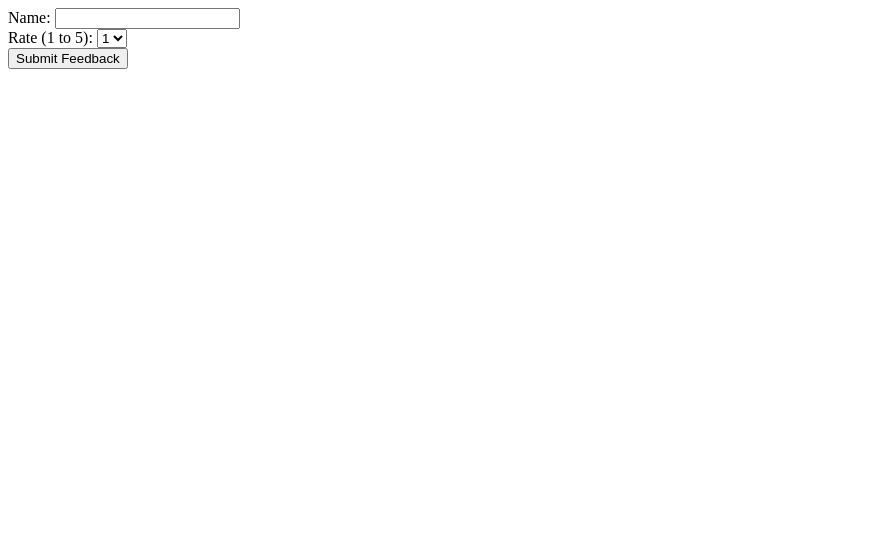
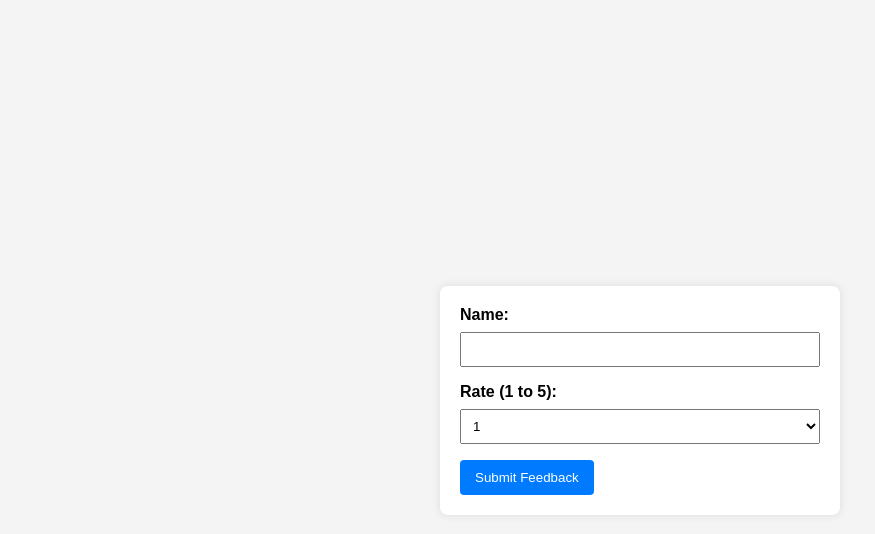
Before and after one commit to da6ko/Fast-Food-Guide-Client, a website: page index.html in a window 1280 px wide. Shown: the whole page, without its empty margins (0-875 px from the left). Drawn offline with Linux system fonts and the light colour scheme.

Commit message:
CSS and code upgrade

```diff
--- a/index.html
+++ b/index.html
@@ -4,6 +4,7 @@
   <meta charset="UTF-8">
   <meta name="viewport" content="width=device-width, initial-scale=1.0">
   <title>Feedback Form</title>
+  <link rel="stylesheet" href="style.css" />
 </head>
 <body>
   <form id="feedbackForm">
--- a/server.js
+++ b/server.js
@@ -13,7 +13,7 @@ app.use(express.static('public'));
 
 const uri = 'YOUR_MONGODB_URI';
 const client = new MongoClient(uri, { useNewUrlParser: true, useUnifiedTopology: true });
-let userInformation;
+
 
 const dbName = 'feedbackDB';
 const collectionName = 'feedbackCollection';
--- /dev/null
+++ b/style.css
@@ -0,0 +1,48 @@
+  body {
+    font-family: Arial, sans-serif;
+    background-color: #f4f4f4;
+    margin: 0;
+    padding: 0;
+    display: flex;
+    align-items: center;
+    justify-content: center;
+    height: 100vh;
+  }
+
+  form {
+    background-color: #fff;
+    padding: 20px;
+    border-radius: 8px;
+    box-shadow: 0 0 10px rgba(0, 0, 0, 0.1);
+    max-width: 400px; /* Set your desired maximum width */
+    width: 100%;
+    box-sizing: border-box;
+    margin: auto; /* Center the form horizontally */
+  }
+
+  label {
+    display: block;
+    margin-bottom: 8px;
+    font-weight: bold;
+  }
+
+  input,
+  select {
+    width: 100%;
+    padding: 8px;
+    margin-bottom: 16px;
+    box-sizing: border-box;
+  }
+
+  button {
+    background-color: #007bff;
+    color: #fff;
+    padding: 10px 15px;
+    border: none;
+    border-radius: 4px;
+    cursor: pointer;
+  }
+
+  button:hover {
+    background-color: #0056b3;
+  }
```
